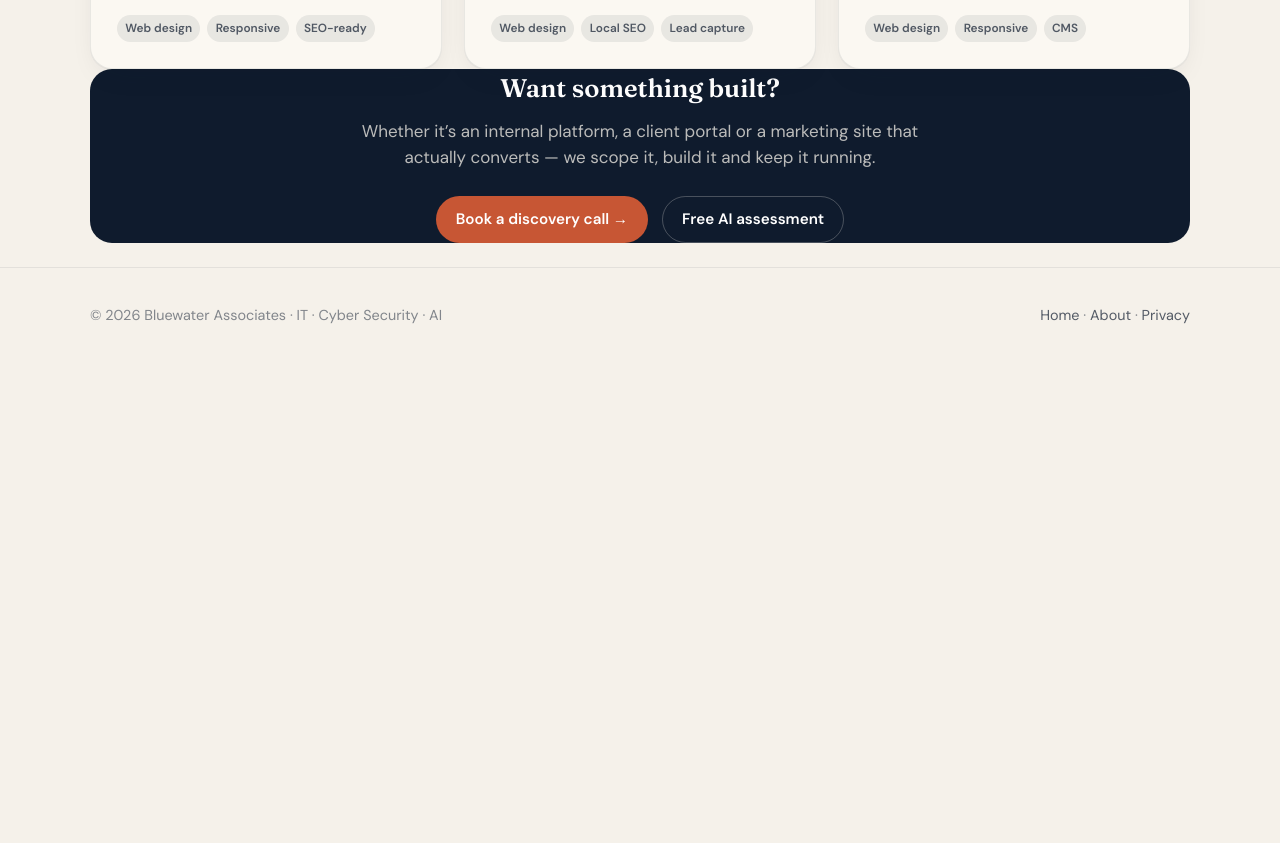
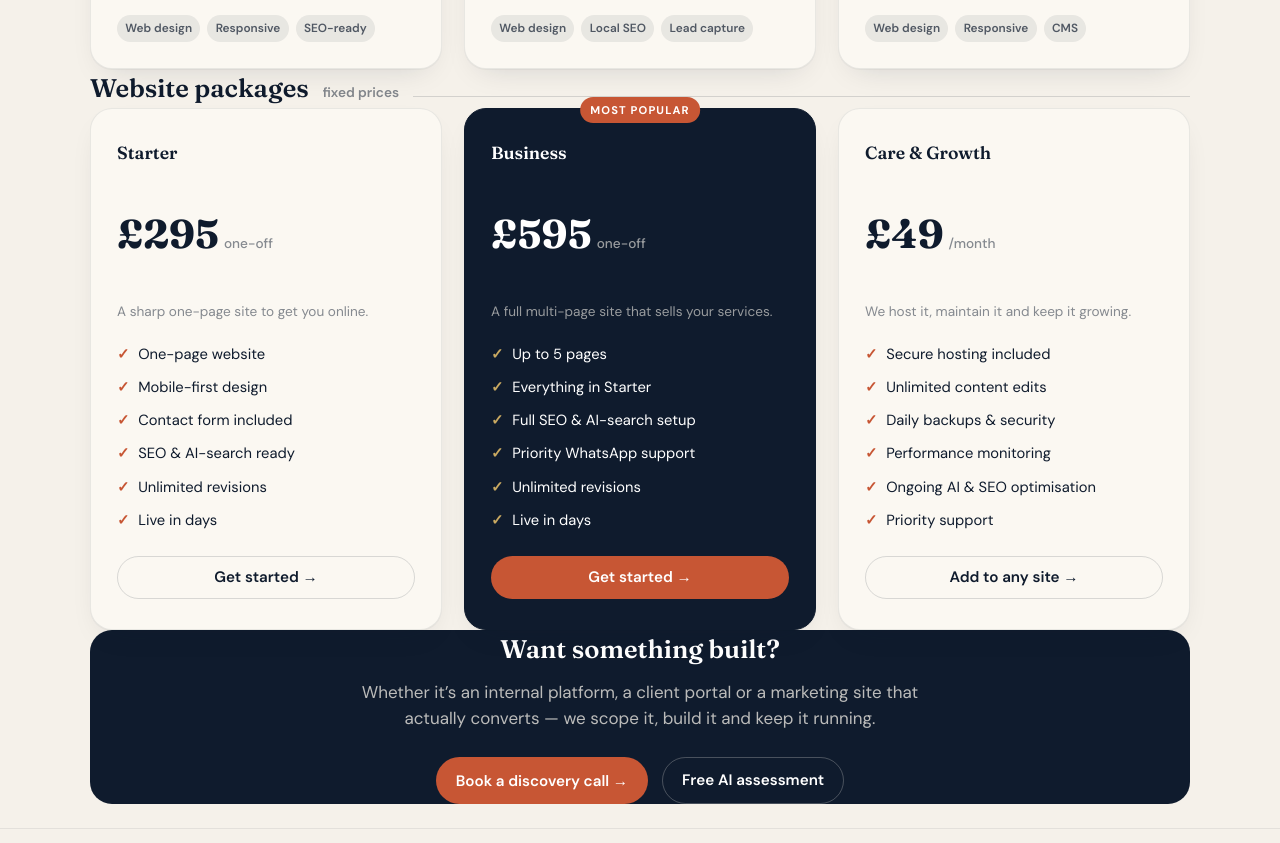
Before and after one commit to mcfearless75/bluewaterassociates, a plain HTML site: page work.html in a window 1280 px wide. Shown: the part 1438-2281 px from the top of the page. Before the commit the page ends 1800 px from the top, so only its background shows below. Drawn offline with Linux system fonts and the light colour scheme; a script that the page names is missing.

Commit message:
feat: add Website Packages pricing to Work page

```diff
--- a/work.html
+++ b/work.html
@@ -186,6 +186,62 @@
     </div>
   </section>
 
+  <section class="wrap" id="packages">
+    <style>
+      #packages .cat-head{display:flex;align-items:baseline;gap:14px;margin:clamp(2.5rem,2rem+2vw,4rem) 0 1.5rem}
+      #packages .cat-head h2{font-family:var(--serif);font-weight:600;font-size:clamp(1.4rem,1.2rem+1vw,1.9rem);margin:0}
+      #packages .cat-head .count{font-size:.85rem;font-weight:600;color:var(--ink-50)}
+      #packages .cat-head .rule{flex:1;height:1px;background:var(--ink-15)}
+      #packages .pgrid{display:grid;grid-template-columns:repeat(3,1fr);gap:22px}
+      @media(max-width:820px){#packages .pgrid{grid-template-columns:1fr;max-width:430px;margin:0 auto}}
+      #packages .tier{position:relative;background:var(--surface);border:1px solid var(--ink-08);border-radius:var(--radius-lg);padding:30px 26px;display:flex;flex-direction:column;box-shadow:var(--shadow);transition:transform .2s,box-shadow .25s}
+      #packages .tier:hover{transform:translateY(-4px);box-shadow:var(--shadow-lift)}
+      #packages .tier.popular{background:var(--ink);color:#fff;border-color:var(--ink)}
+      #packages .pop{position:absolute;top:-12px;left:50%;transform:translateX(-50%);background:var(--accent);color:#fff;font-size:.7rem;font-weight:700;letter-spacing:.1em;text-transform:uppercase;padding:.4em .9em;border-radius:999px}
+      #packages .tname{font-family:var(--serif);font-weight:600;font-size:1.1rem;margin:0 0 .5rem}
+      #packages .tprice{font-family:var(--serif);font-weight:700;font-size:2.5rem;line-height:1}
+      #packages .tprice .per{font-family:var(--sans);font-size:.85rem;font-weight:500;color:var(--ink-50);margin-left:.3rem}
+      #packages .tier.popular .tprice .per{color:rgba(245,241,234,.6)}
+      #packages .tsub{font-size:.85rem;color:var(--ink-50);margin:.4rem 0 1.3rem}
+      #packages .tier.popular .tsub{color:rgba(245,241,234,.6)}
+      #packages ul{list-style:none;padding:0;margin:0 0 1.5rem;display:flex;flex-direction:column;gap:.65rem;font-size:.92rem}
+      #packages li{display:flex;gap:.55rem}
+      #packages li::before{content:"✓";color:var(--accent);font-weight:700}
+      #packages .tier.popular li::before{color:var(--gold)}
+      #packages .tier .btn{margin-top:auto;width:100%;justify-content:center}
+      #packages .tier.popular .btn-ghost{border-color:rgba(245,241,234,.3);color:#fff}
+    </style>
+    <div class="cat-head">
+      <h2>Website packages</h2>
+      <span class="count">fixed prices</span>
+      <span class="rule" aria-hidden="true"></span>
+    </div>
+    <div class="pgrid">
+      <article class="tier">
+        <p class="tname">Starter</p>
+        <p class="tprice">&pound;295<span class="per">one-off</span></p>
+        <p class="tsub">A sharp one-page site to get you online.</p>
+        <ul><li>One-page website</li><li>Mobile-first design</li><li>Contact form included</li><li>SEO &amp; AI-search ready</li><li>Unlimited revisions</li><li>Live in days</li></ul>
+        <button type="button" class="btn btn-ghost" data-cal-link="bluewater" data-cal-namespace="15min" data-cal-config='{"layout":"month_view"}'>Get started &rarr;</button>
+      </article>
+      <article class="tier popular">
+        <span class="pop">Most popular</span>
+        <p class="tname">Business</p>
+        <p class="tprice">&pound;595<span class="per">one-off</span></p>
+        <p class="tsub">A full multi-page site that sells your services.</p>
+        <ul><li>Up to 5 pages</li><li>Everything in Starter</li><li>Full SEO &amp; AI-search setup</li><li>Priority WhatsApp support</li><li>Unlimited revisions</li><li>Live in days</li></ul>
+        <button type="button" class="btn btn-accent" data-cal-link="bluewater" data-cal-namespace="15min" data-cal-config='{"layout":"month_view"}'>Get started &rarr;</button>
+      </article>
+      <article class="tier">
+        <p class="tname">Care &amp; Growth</p>
+        <p class="tprice">&pound;49<span class="per">/month</span></p>
+        <p class="tsub">We host it, maintain it and keep it growing.</p>
+        <ul><li>Secure hosting included</li><li>Unlimited content edits</li><li>Daily backups &amp; security</li><li>Performance monitoring</li><li>Ongoing AI &amp; SEO optimisation</li><li>Priority support</li></ul>
+        <button type="button" class="btn btn-ghost" data-cal-link="bluewater" data-cal-namespace="15min" data-cal-config='{"layout":"month_view"}'>Add to any site &rarr;</button>
+      </article>
+    </div>
+  </section>
+
   <section class="wrap">
     <div class="cta">
       <h2>Want something built?</h2>
```
